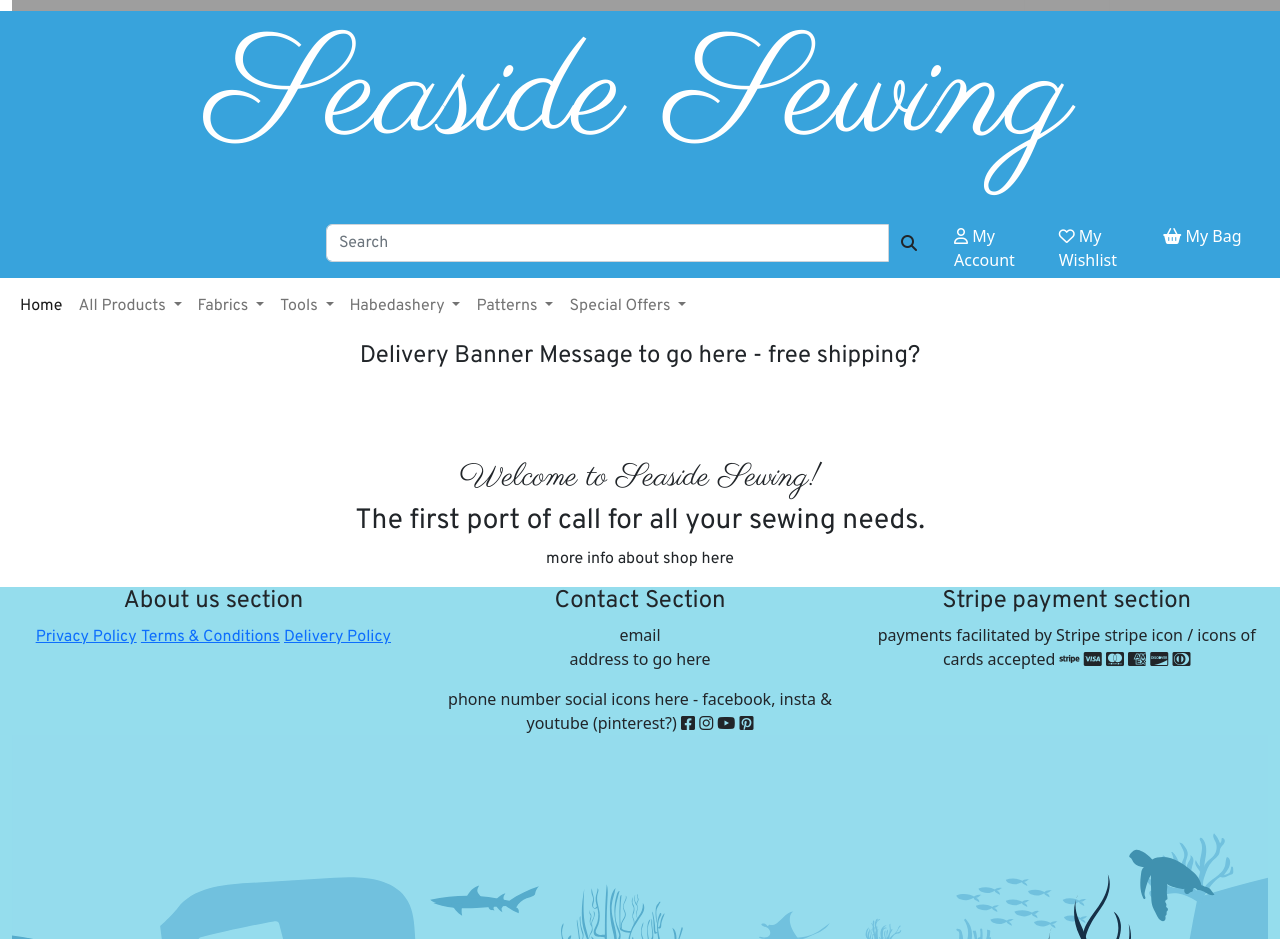
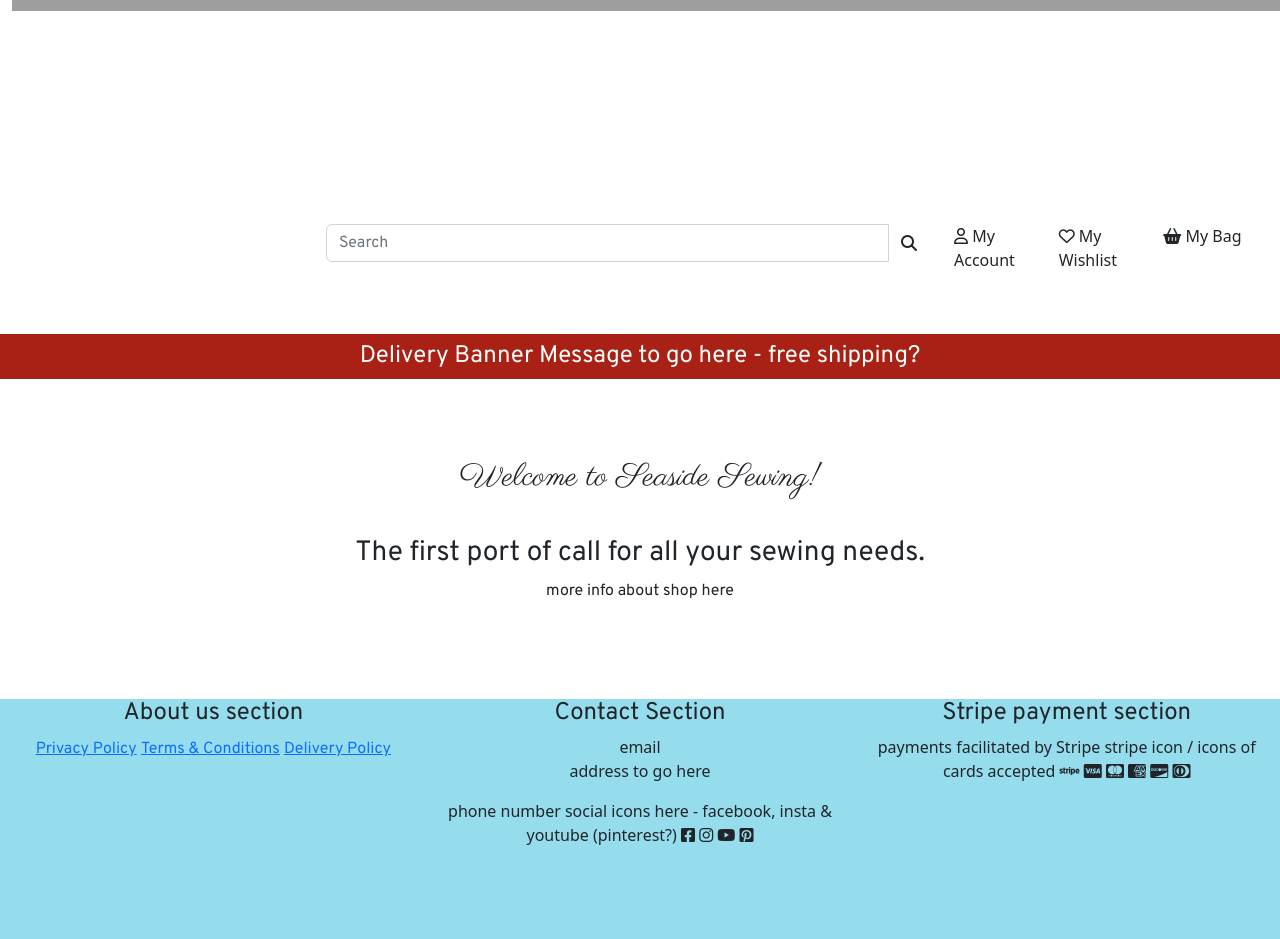
Before and after one commit to kera-cudmore/seaside-sewing, a Django app: page / in a window 1280 px wide. Shown: the part 587-1526 px from the top of the page. Run offline with Django 3.2, Linux system fonts and the light colour scheme; some libraries are stand-ins or nearby versions; grey boxes are pictures that could not be loaded.

Commit message:
update: header ids to be classes

```diff
--- a/static/css/base.css
+++ b/static/css/base.css
@@ -20,6 +20,7 @@
     --red: #A82114;
 }
 
+
 /* look into how to get the svg to be full width and scalable for devices */
 /* svg {
     width: 100vw;
@@ -31,6 +32,7 @@
 
 h1, h2 {
     font-family: var(--header-text);
+    padding-bottom: 2rem;
 }
 
 h3, h4, h5, h6, p, a, input {
@@ -46,22 +48,27 @@ h1 {
 
 /*----- Header -----*/
 
-#site-name {
+.site-name {
     background-color: var(--medium-blue) !important;
     padding-bottom: 2rem;
 }
-#account-nav {
+.account-nav {
     background-color: var(--medium-blue) !important;
     color: var(--white);
 }
 
-#delivery-banner {
+.delivery-banner {
     background-color: var(--red);
     color: var(--white);
 }
+
 .categories-nav {
     background-color: var(--medium-blue) !important;
     padding-bottom: 1rem;
+}
+
+.nav-link {
+    color: var(--white) !important;
 }
 
 /*----- Footer -----*/
@@ -71,7 +78,7 @@ h1 {
 }
 
 .content-container {
-    padding-top: 5rem;
+    padding:5rem 0;
 }
 
 
```
